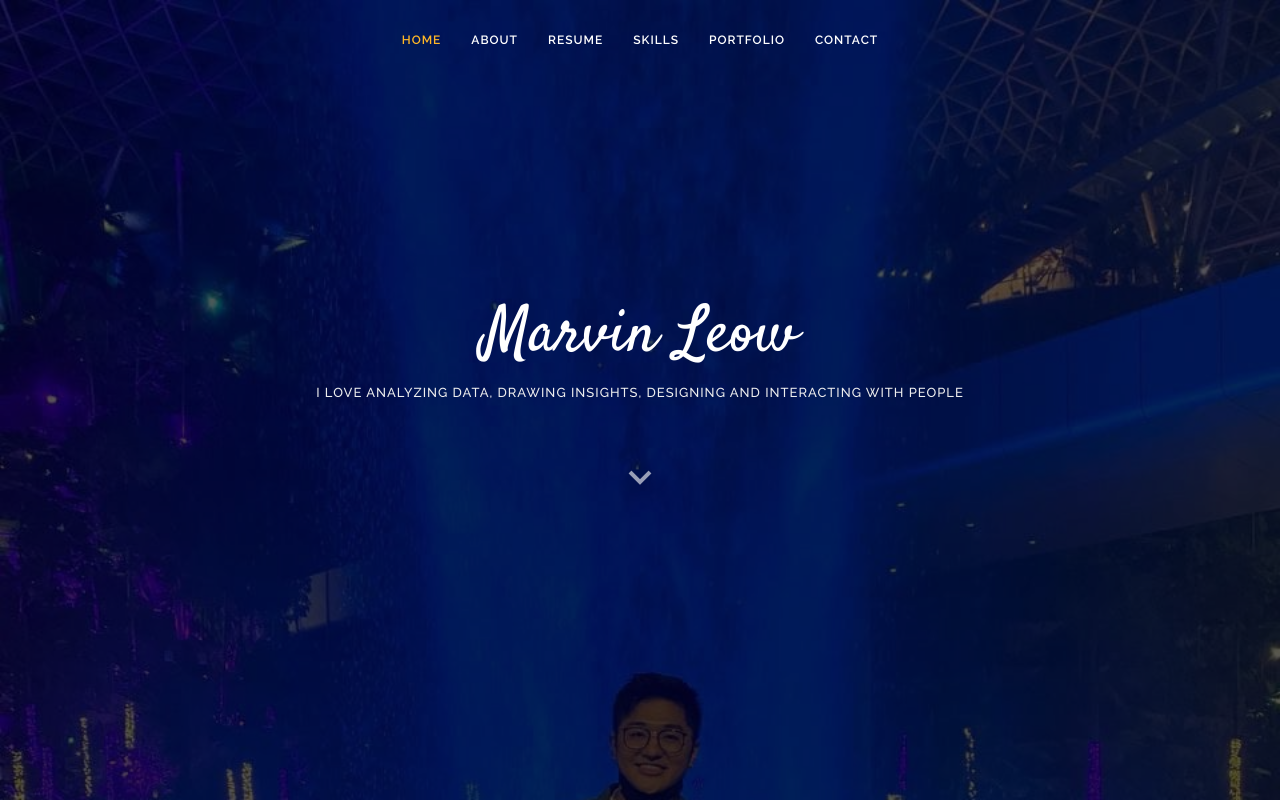
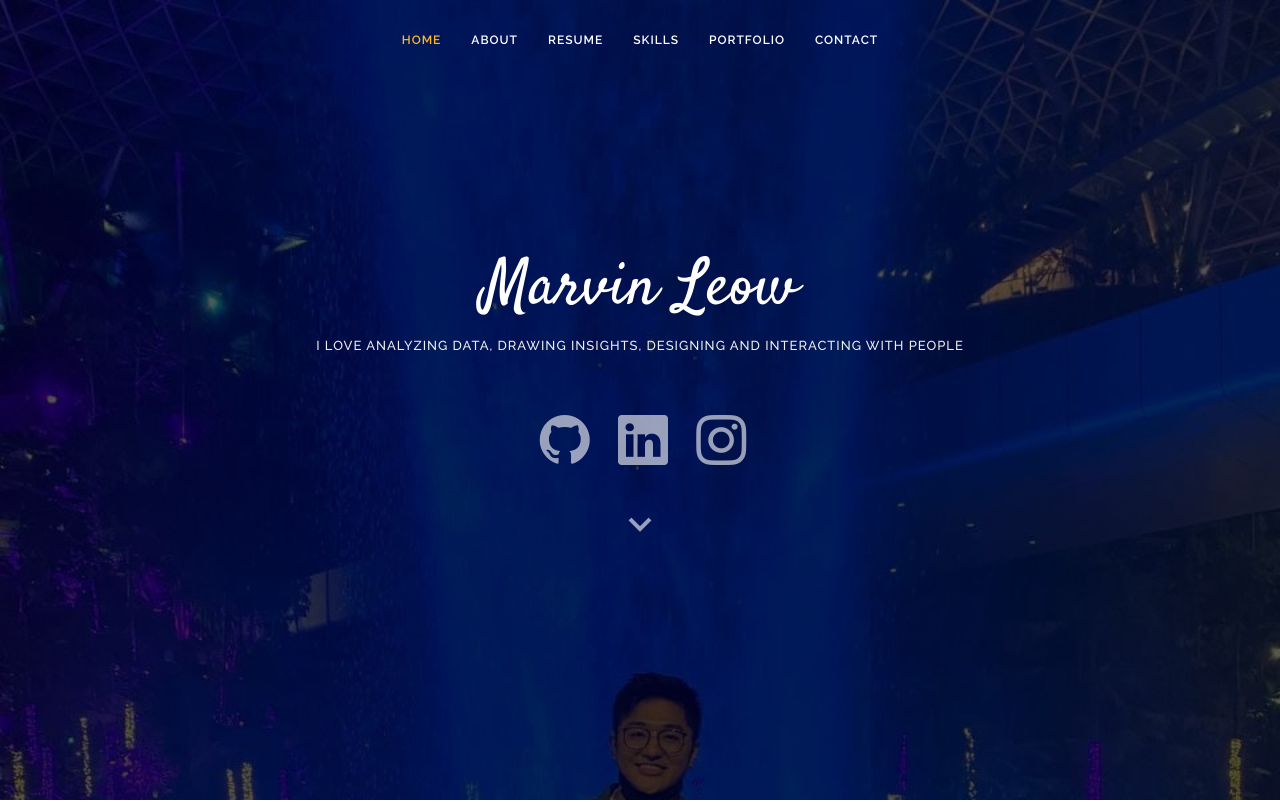
Before and after one commit to marvinljw/marvinljw.github.io, a plain HTML site: page index.html in a window 1280 px wide. Shown: the top 802 px of the page. Drawn offline with nearby package versions, Linux system fonts and the light colour scheme.

Commit message:
Added the icons

```diff
--- a/assets/css/style.css
+++ b/assets/css/style.css
@@ -312,7 +312,21 @@ h1, h2, h3, h4, h5, h6 {
 }
 #hero .btn-scroll i {
   font-size: 48px;
+  padding-top: 20px;
+
 }
+
+#hero .btn-scroll1 i {
+  font-size: 50px;
+  /* background-color: red; */
+  margin-left: 15px;
+  align-items: center;
+  padding-right: 9px ;
+  color: rgba(255, 255, 255, 0.6);
+}
+
+
+
 #hero .btn-scroll:hover {
   color: #ffb727;
 }
--- a/index.html
+++ b/index.html
@@ -75,6 +75,11 @@
     <div class="hero-container">
       <h1>Marvin Leow</h1>
       <h2>I love Analyzing Data, Drawing insights, Designing and Interacting with people</h2>
+      <div>
+        <a href="https://github.com/marvinljw" class="btn-scroll1"><i class="bi bi-github"></i></a>
+        <a href="https://www.linkedin.com/in/leow-jun-wei-marvin-b642a0186/" class="btn-scroll1"><i class="bi bi-linkedin"></i></a>
+        <a href="https://www.instagram.com/_marv_nn/" class="btn-scroll1"><i class="bi bi-instagram"></i></a>
+      </div>
       <a href="#about" class="btn-scroll scrollto" title="Scroll Down"><i class="bx bx-chevron-down"></i></a>
     </div>
   </section><!-- End Hero -->
```
